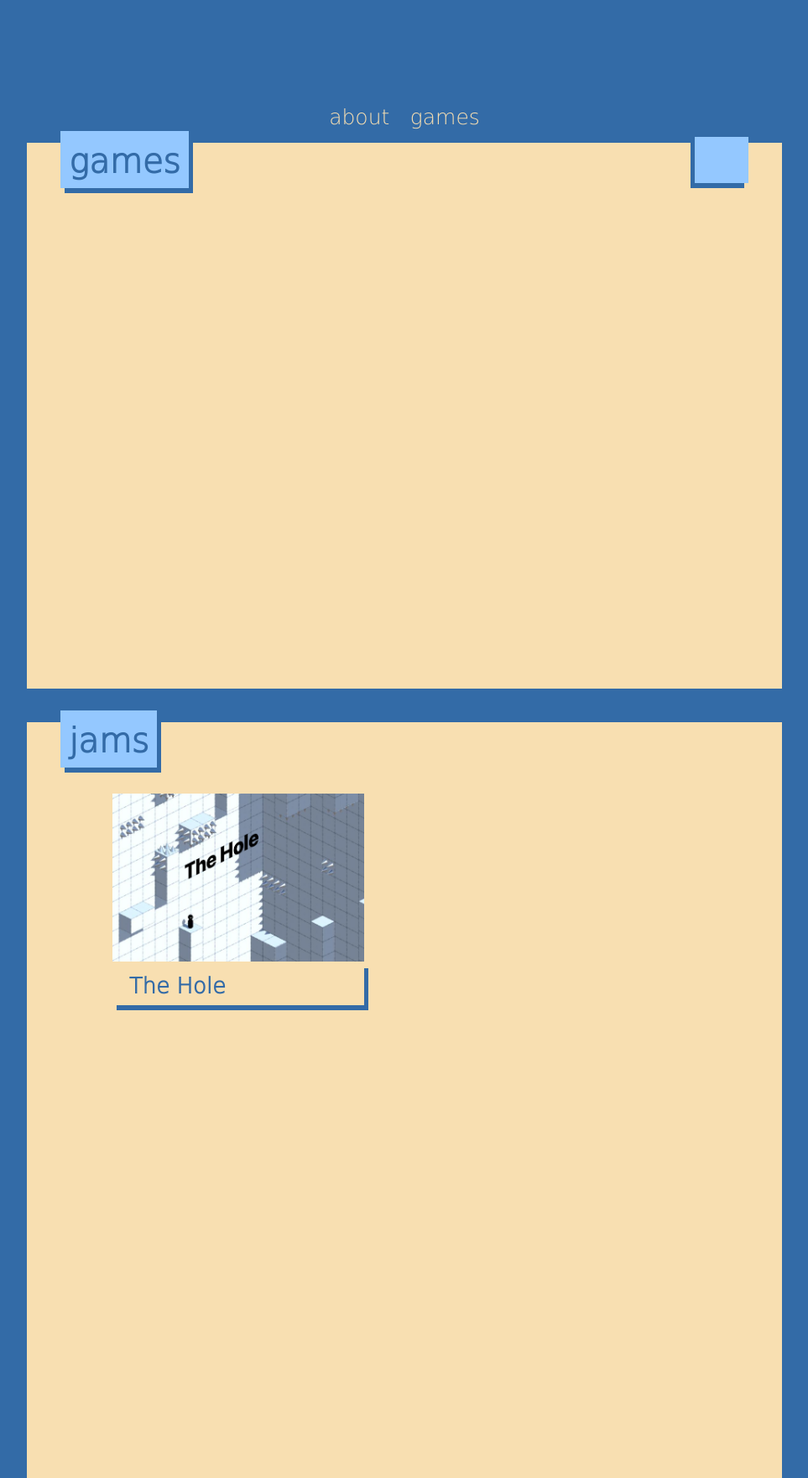
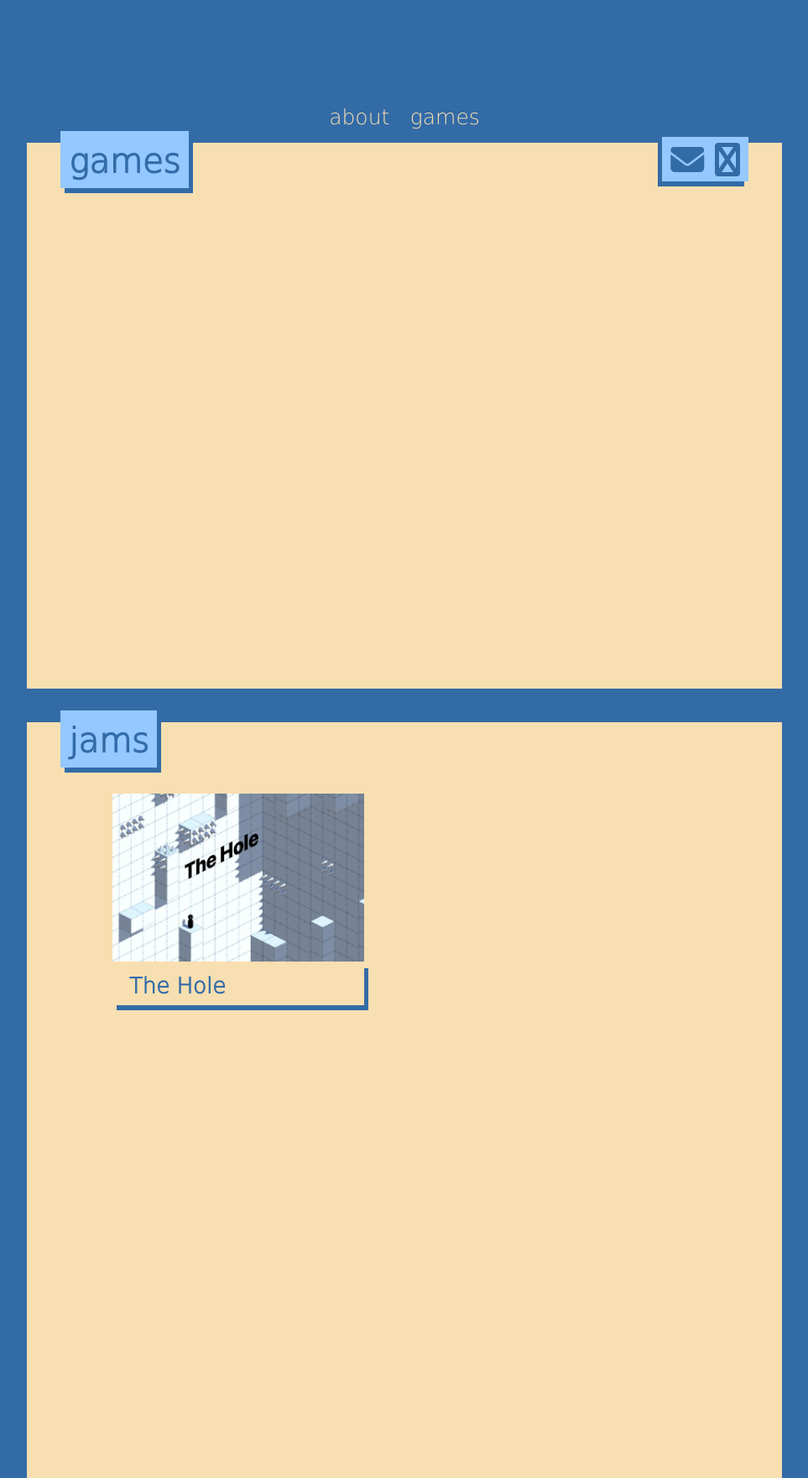
Before and after one commit to munjidev/munjidev.github.io, a Jekyll site: the page built from games.md, in a window 1280 px wide. Shown: the whole page at 84% size, without its empty margins (158-1121 px from the left). Built offline with Jekyll 4.4.1, drawn with Linux system fonts in a browser that asks for light colours.

Commit message:
Add icon paths

```diff
--- a/_includes/head.html
+++ b/_includes/head.html
@@ -9,6 +9,8 @@
   <link rel="stylesheet" href="{{ "/assets/reset.css" | relative_url }}">
   <link rel="stylesheet" href="{{ "/assets/style.css" | relative_url }}">
   <link rel="stylesheet" href="{{ "/assets/fontawesome/css/fontawesome.min.css" | relative_url }}">
+  <link rel="stylesheet" href="/assets/fontawesome/css/brands.css">
+  <link rel="stylesheet" href="/assets/fontawesome/css/solid.css">
   <link rel="canonical" href="{{ page.url | replace:'index.html','' | absolute_url }}">
   <link rel="alternate" type="application/rss+xml" title="{{ site.title | escape }}" href="{{ "/feed.xml" | relative_url }}">
 
```
